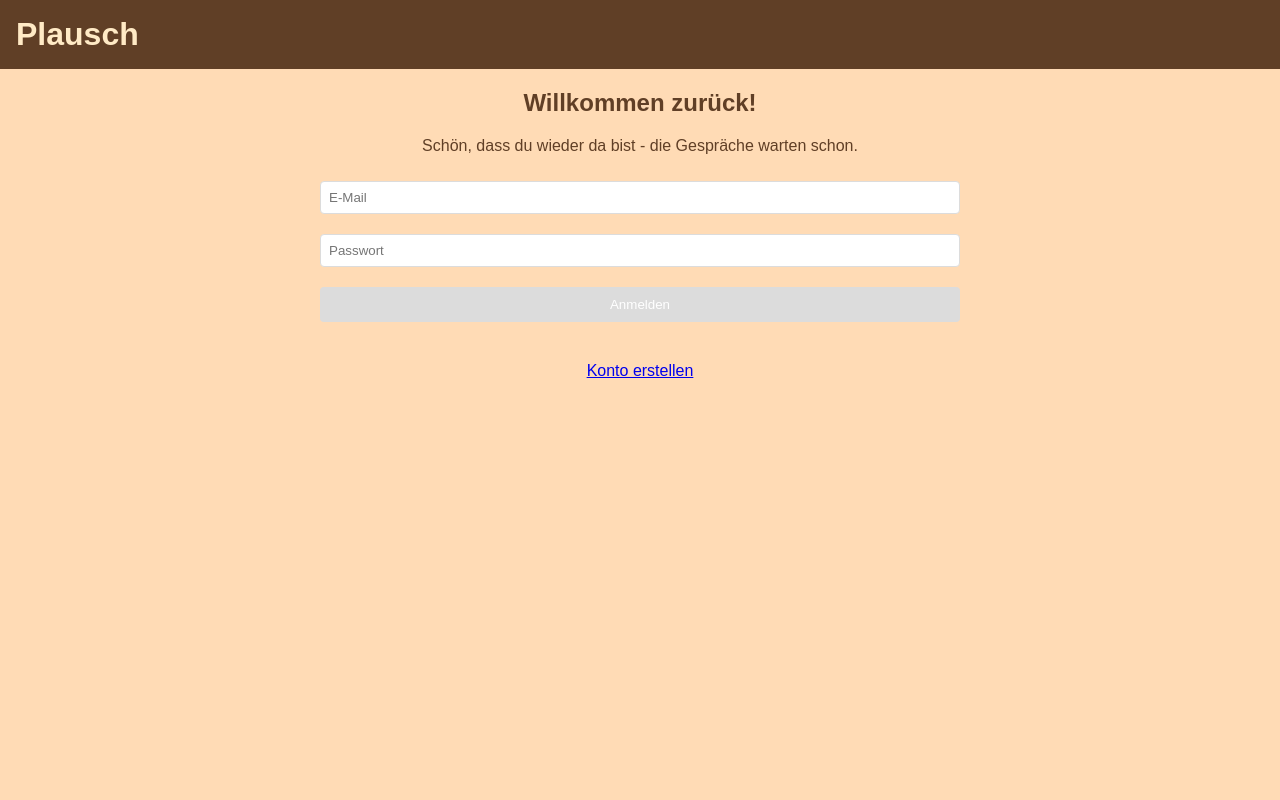
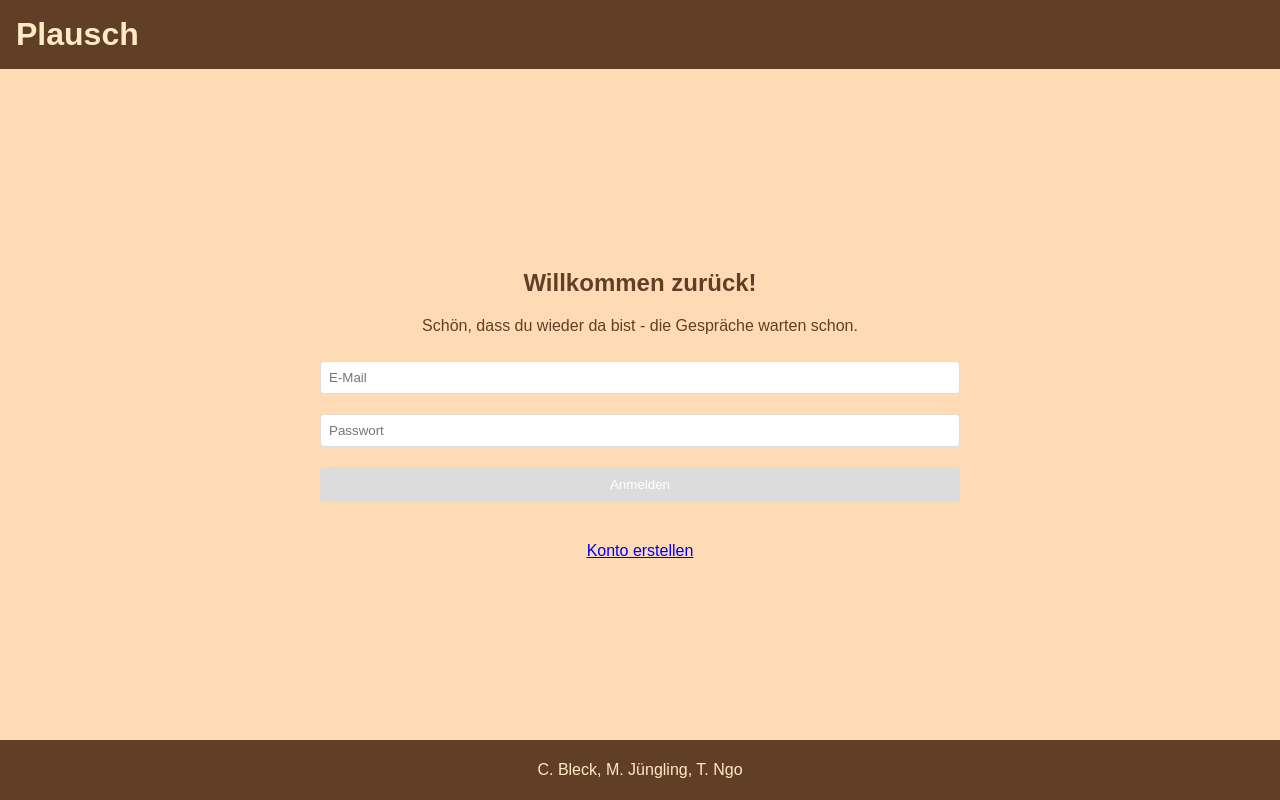
Before and after one commit to tommyngo98/se-frontend, an Angular app: page /login in a window 1280 px wide. Built offline with nearby package versions, Linux system fonts and the light colour scheme.

Commit message:
add footer

```diff
--- a/src/app/presentation/pages/dashboard/dashboard.component.html
+++ b/src/app/presentation/pages/dashboard/dashboard.component.html
@@ -5,3 +5,5 @@
     Willkommen, {{ this.user?.displayed_name }}
   </h2>
 </main>
+
+<app-footer></app-footer>
--- a/src/app/presentation/pages/dashboard/dashboard.component.scss
+++ b/src/app/presentation/pages/dashboard/dashboard.component.scss
@@ -1,6 +1,7 @@
 @import "../../../../styles/colors";
 
 :host {
+  height: 100vh;
   display: flex;
   flex-direction: column;
 }
--- a/src/app/presentation/pages/dashboard/dashboard.component.ts
+++ b/src/app/presentation/pages/dashboard/dashboard.component.ts
@@ -2,12 +2,14 @@ import {Component, OnInit} from '@angular/core';
 import {UserService} from "../../../services/user.service";
 import {User} from "../../../data-domain/models/user.model";
 import {HeaderComponent} from "../../ui-components/header/header.component";
+import {FooterComponent} from "../../ui-components/footer/footer.component";
 
 @Component({
   selector: 'app-dashboard',
   standalone: true,
   imports: [
-    HeaderComponent
+    HeaderComponent,
+    FooterComponent
   ],
   templateUrl: './dashboard.component.html',
   styleUrl: './dashboard.component.scss'
--- a/src/app/presentation/pages/login/login.component.html
+++ b/src/app/presentation/pages/login/login.component.html
@@ -13,3 +13,5 @@
 
   <a class="login-page__register-link" [routerLink]="'/register'">Konto erstellen</a>
 </main>
+
+<app-footer></app-footer>
--- a/src/app/presentation/pages/login/login.component.scss
+++ b/src/app/presentation/pages/login/login.component.scss
@@ -1,6 +1,7 @@
 @import "../../../../styles/colors";
 
 :host {
+  height: 100vh;
   display: flex;
   flex-direction: column;
 }
--- a/src/app/presentation/pages/login/login.component.ts
+++ b/src/app/presentation/pages/login/login.component.ts
@@ -4,11 +4,12 @@ import { InputFormComponent } from "../../ui-components/input-form/input-form.co
 import { LoginService } from "../../../services/login.service";
 import { HeaderComponent } from "../../ui-components/header/header.component";
 import {CtaButtonComponent} from "../../ui-components/cta-button/cta-button.component";
+import {FooterComponent} from "../../ui-components/footer/footer.component";
 
 @Component({
   selector: 'app-login',
   standalone: true,
-  imports: [RouterLink, InputFormComponent, HeaderComponent, CtaButtonComponent],
+  imports: [RouterLink, InputFormComponent, HeaderComponent, CtaButtonComponent, FooterComponent],
   templateUrl: './login.component.html',
   styleUrl: './login.component.scss'
 })
--- a/src/app/presentation/pages/register/register.component.html
+++ b/src/app/presentation/pages/register/register.component.html
@@ -14,3 +14,5 @@
 
   <a class="register-page__login-link" [routerLink]="'/login'">Anmelden</a>
 </main>
+
+<app-footer></app-footer>
--- a/src/app/presentation/pages/register/register.component.scss
+++ b/src/app/presentation/pages/register/register.component.scss
@@ -1,6 +1,7 @@
 @import "../../../../styles/colors";
 
 :host {
+  height: 100vh;
   display: flex;
   flex-direction: column;
 }
--- a/src/app/presentation/pages/register/register.component.ts
+++ b/src/app/presentation/pages/register/register.component.ts
@@ -3,11 +3,12 @@ import { RouterLink } from "@angular/router";
 import { RegisterService } from "../../../services/register.service";
 import { InputFormComponent } from "../../ui-components/input-form/input-form.component";
 import {HeaderComponent} from "../../ui-components/header/header.component";
+import {FooterComponent} from "../../ui-components/footer/footer.component";
 
 @Component({
   selector: 'app-register',
   standalone: true,
-  imports: [RouterLink, InputFormComponent, HeaderComponent],
+  imports: [RouterLink, InputFormComponent, HeaderComponent, FooterComponent],
   templateUrl: './register.component.html',
   styleUrl: './register.component.scss'
 })
--- a/src/app/presentation/ui-components/footer/footer.component.html
+++ b/src/app/presentation/ui-components/footer/footer.component.html
@@ -1 +1 @@
-<p>footer works!</p>
+<span>C. Bleck, M. Jüngling, T. Ngo</span>
--- a/src/app/presentation/ui-components/footer/footer.component.scss
+++ b/src/app/presentation/ui-components/footer/footer.component.scss
@@ -0,0 +1,14 @@
+@import '../../../../styles/colors';
+
+:host {
+  display: flex;
+  height: 60px;
+  justify-content: center;
+  align-items: center;
+  background: $background-color;
+}
+
+span {
+  padding: 1rem;
+  color: $primary-color;
+}
--- a/src/app/presentation/ui-components/footer/footer.component.ts
+++ b/src/app/presentation/ui-components/footer/footer.component.ts
@@ -1,9 +1,12 @@
 import { Component } from '@angular/core';
+import {CtaButtonComponent} from "../cta-button/cta-button.component";
 
 @Component({
   selector: 'app-footer',
   standalone: true,
-  imports: [],
+    imports: [
+        CtaButtonComponent
+    ],
   templateUrl: './footer.component.html',
   styleUrl: './footer.component.scss'
 })
```
